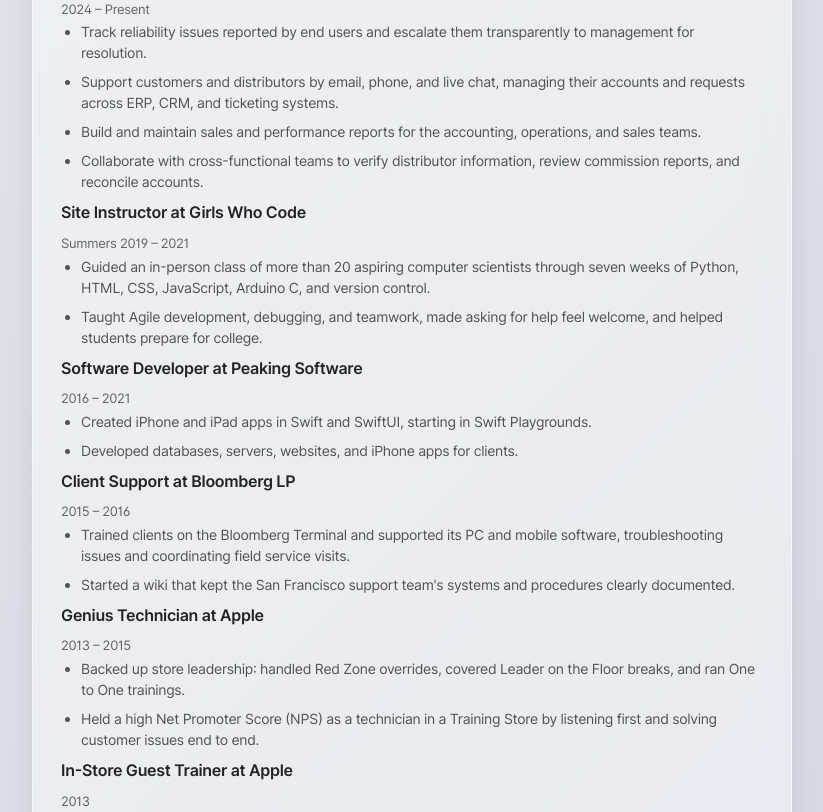
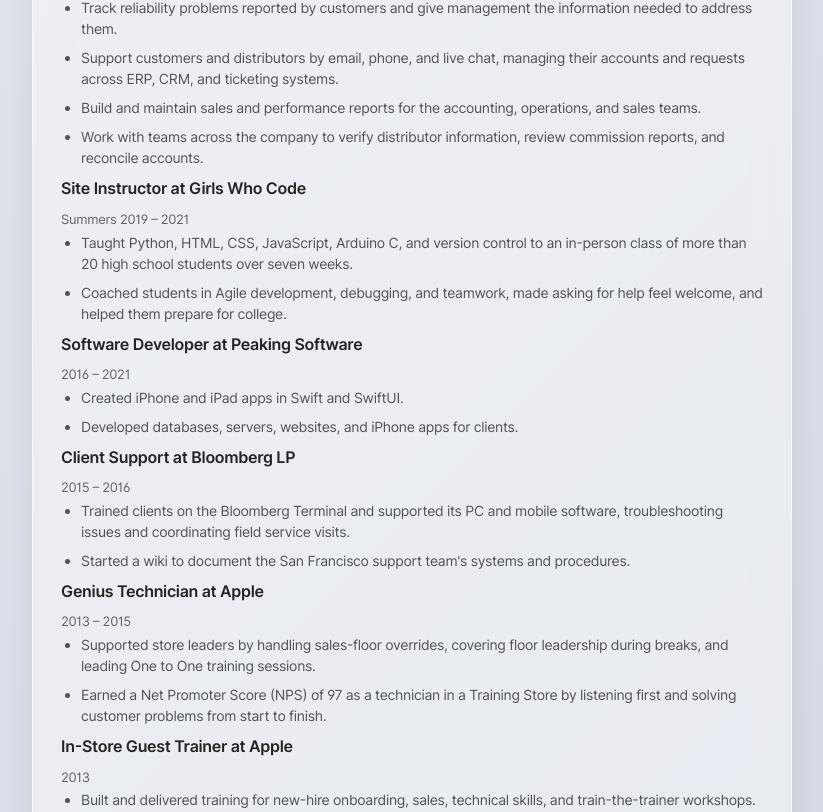
Before and after one commit to soliskit/portfolio, a Next.js app: page / in a window 1280 px wide. Shown: the part 1168-1980 px from the top of the page, without its empty margins (228-1051 px from the left). Built offline with nearby package versions, Linux system fonts and the light colour scheme.

Commit message:
Match the site to the current resume (#45)

```diff
--- a/components/AboutMe.js
+++ b/components/AboutMe.js
@@ -8,8 +8,7 @@ export default function AboutMe() {
         I started on the sales floor at Apple, helping people get comfortable
         with their devices. That grew into training Apple staff and Bloomberg
         clients, then into building iPhone and iPad apps and teaching teens to
-        code. I work in English and Spanish, and in every role I build trust and
-        grow relationships, one interaction at a time.
+        code. I support customers and teach in English and Spanish.
       </p>
     </section>
   )
--- a/components/Experience.js
+++ b/components/Experience.js
@@ -10,8 +10,8 @@ export default function Experience() {
         <span>2024 – Present</span>
         <ul>
           <li>
-            Track reliability issues reported by end users and escalate them
-            transparently to management for resolution.
+            Track reliability problems reported by customers and give management
+            the information needed to address them.
           </li>
           <li>
             Support customers and distributors by email, phone, and live chat,
@@ -23,7 +23,7 @@ export default function Experience() {
             operations, and sales teams.
           </li>
           <li>
-            Collaborate with cross-functional teams to verify distributor
+            Work with teams across the company to verify distributor
             information, review commission reports, and reconcile accounts.
           </li>
         </ul>
@@ -34,13 +34,13 @@ export default function Experience() {
         <span>Summers 2019 – 2021</span>
         <ul>
           <li>
-            Guided an in-person class of more than 20 aspiring computer
-            scientists through seven weeks of Python, HTML, CSS, JavaScript,
-            Arduino C, and version control.
+            Taught Python, HTML, CSS, JavaScript, Arduino C, and version control
+            to an in-person class of more than 20 high school students over
+            seven weeks.
           </li>
           <li>
-            Taught Agile development, debugging, and teamwork, made asking for
-            help feel welcome, and helped students prepare for college.
+            Coached students in Agile development, debugging, and teamwork, made
+            asking for help feel welcome, and helped them prepare for college.
           </li>
         </ul>
       </div>
@@ -50,8 +50,7 @@ export default function Experience() {
         <span>2016 – 2021</span>
         <ul>
           <li>
-            Created iPhone and iPad apps in Swift and SwiftUI, starting in Swift
-            Playgrounds.
+            Created iPhone and iPad apps in Swift and SwiftUI.
           </li>
           <li>
             Developed databases, servers, websites, and iPhone apps for clients.
@@ -69,8 +68,8 @@ export default function Experience() {
             service visits.
           </li>
           <li>
-            Started a wiki that kept the San Francisco support team&apos;s
-            systems and procedures clearly documented.
+            Started a wiki to document the San Francisco support team&apos;s
+            systems and procedures.
           </li>
         </ul>
       </div>
@@ -80,12 +79,14 @@ export default function Experience() {
         <span>2013 – 2015</span>
         <ul>
           <li>
-            Backed up store leadership: handled Red Zone overrides, covered
-            Leader on the Floor breaks, and ran One to One trainings.
+            Supported store leaders by handling sales-floor overrides, covering
+            floor leadership during breaks, and leading One to One training
+            sessions.
           </li>
           <li>
-            Held a high Net Promoter Score (NPS) as a technician in a Training
-            Store by listening first and solving customer issues end to end.
+            Earned a Net Promoter Score (NPS) of 97 as a technician in a
+            Training Store by listening first and solving customer problems from
+            start to finish.
           </li>
         </ul>
       </div>
@@ -95,7 +96,7 @@ export default function Experience() {
         <span>2013</span>
         <ul>
           <li>
-            Designed and delivered training for new-hire onboarding, sales,
+            Built and delivered training for new-hire onboarding, sales,
             technical skills, and train-the-trainer workshops.
           </li>
           <li>
--- a/components/HowIWork.js
+++ b/components/HowIWork.js
@@ -19,8 +19,8 @@ export default function HowIWork() {
           to win back.
         </li>
         <li>
-          <strong>Give and seek feedback.</strong> Done well, it lifts others up
-          and holds us all to a higher standard.
+          <strong>Give and seek feedback.</strong> I give feedback in private and
+          ask what I should stop, start, or continue.
         </li>
         <li>
           <strong>Write clearly.</strong> I put myself in the reader&apos;s
--- a/pages/index.js
+++ b/pages/index.js
@@ -14,7 +14,7 @@ import styles from './index.module.css'
 const meta = {
   title: 'David Solis',
   description:
-    "From Apple's sales floor to Bloomberg client training, iPhone and iPad apps, and teaching teens to code, I build trust one interaction at a time.",
+    "From Apple's sales floor to Bloomberg client training, iPhone and iPad apps, and teaching teens to code, I support customers and teach in English and Spanish.",
   url: 'https://www.davidsolis.me/',
   image: 'https://www.davidsolis.me/images/share-preview.png'
 }
```
